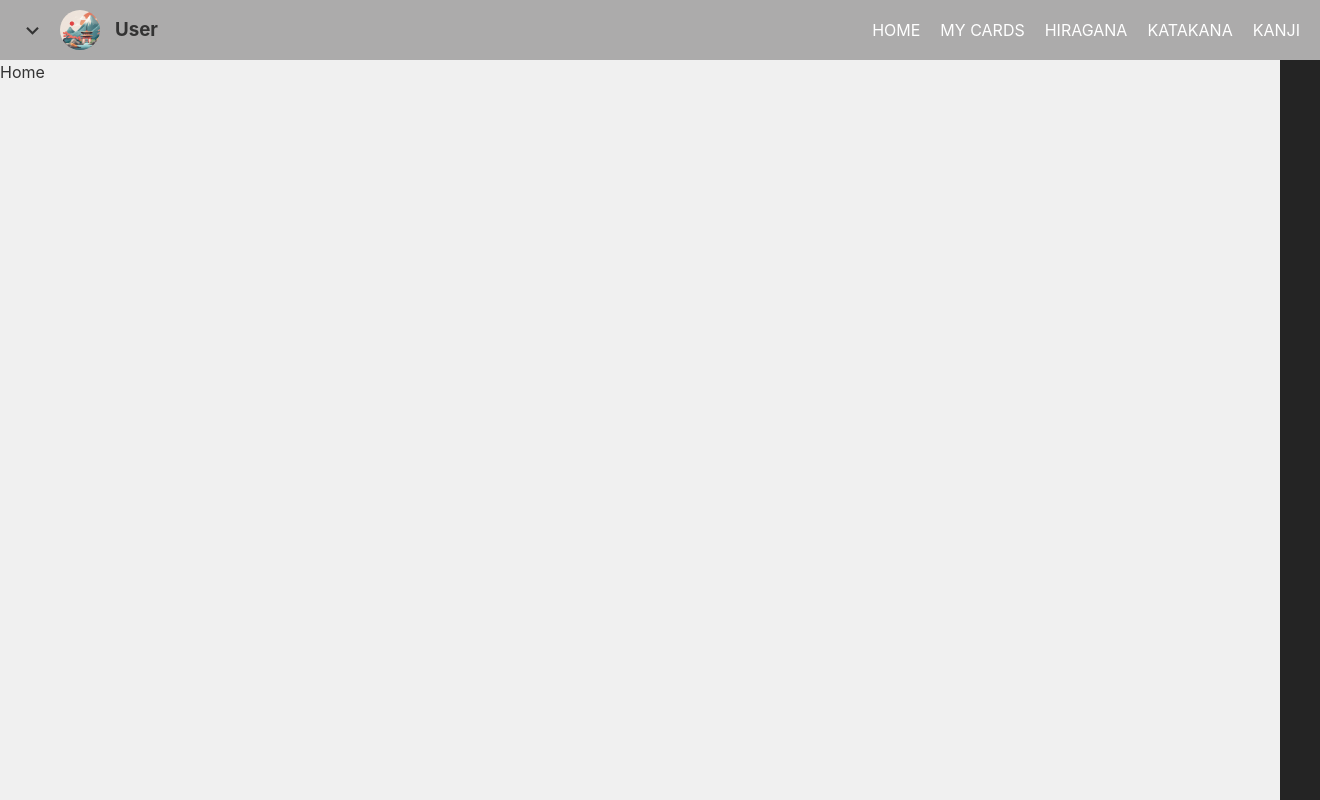
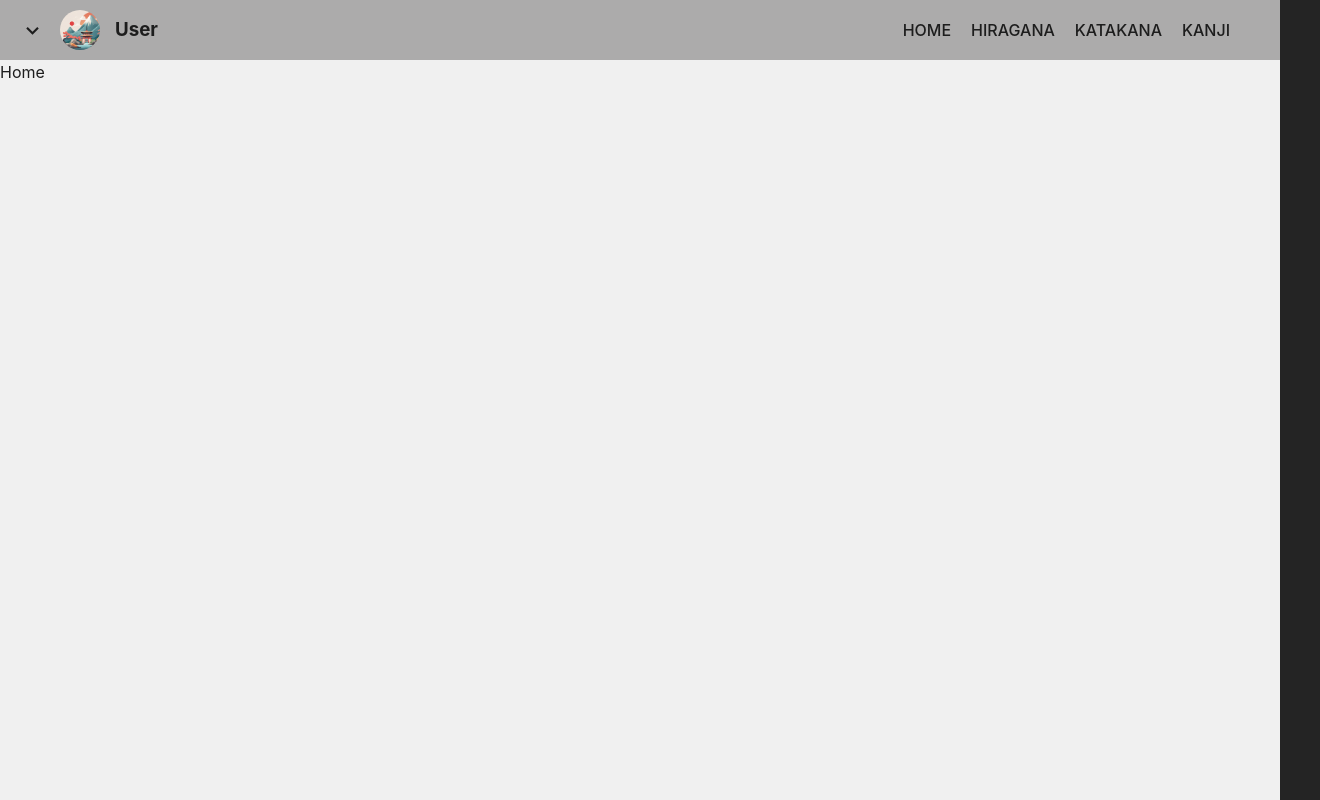
Before and after one commit to Andhalaya/flashcards-app, a React (Vite) app: page / in a window 1280 px wide. Shown: the whole page, 1320 px wide, since content can reach past the window. Built offline with nearby package versions, Linux system fonts and the light colour scheme; no server answers.

Commit message:
modo osucro, arreglado

```diff
--- a/src/App.css
+++ b/src/App.css
@@ -26,15 +26,6 @@
 }
 
 .card-container {
-  display: flex;
-  flex-direction: column;
-}
-
-.sideBar {
-  background-color: #4d4d4d;
-  bottom: 0;
-  padding: 20px;
-  flex: 20%;
   display: flex;
   flex-direction: column;
 }
--- /dev/null
+++ b/src/components/DropdowMenu/DropdowMenu.css
@@ -0,0 +1,18 @@
+.menu-item{
+    padding: 10px 70px 10px 20px;
+    display: flex;
+    align-items: center;
+    gap: 10px;
+}
+
+.menu-item a{
+    color: rgb(59, 59, 59);
+}
+
+.menu-item a:hover{
+    color: rgb(186, 95, 5);
+}
+
+.menu-item:hover{
+    background-color: #b7b7b7;
+}
--- a/src/components/DropdownMenu.jsx
+++ b/src/components/DropdowMenu/DropdownMenu.jsx
@@ -1,18 +1,23 @@
-import React from 'react';
 import { Link } from 'react-router-dom';
-import { useAuth } from '../context/AuthContext';
-import ThemeToggleButton from './ThemeToggleButton/ThemeToggleButton';
-import * as Icons from "../utils/icons";
+import { useAuth } from '../../context/AuthContext';
+import ThemeToggleButton from '../ThemeToggleButton/ThemeToggleButton';
+import * as Icons from "../../utils/icons";
+import './DropdowMenu.css'
 
 export default function DropdownMenu() {
     const { isLogged, logout, currentUser, userData } = useAuth();
     return (
         <div className='dropdown-menu'>
             {isLogged
-                ? <div className='menu-item' onClick={logout}>
+                ? <div><div className='menu-item' onClick={logout}>
                     <Icons.MdLogout className='icon'/>
                     <p>Log Out</p>
                 </div>
+                <div className='menu-item'>
+            <Icons.FaRegUser className='icon' />
+                <Link to='/profile'>Profile</Link>
+            </div>
+            </div>
                 : <div className='menu-item'>
                     <Icons.MdLogout className='icon'/>
                     <Link to='/login'>
@@ -21,10 +26,7 @@ export default function DropdownMenu() {
                 </div>
 
             }
-            <div className='menu-item'>
-            <Icons.FaRegUser className='icon' />
-                <Link to='/profile'>Profile</Link>
-            </div>
+
             <div className='menu-item'>
             <Icons.MdOutlineSettings className='icon'/>
                 <Link to='/settings'>Settings</Link>
--- a/src/components/SideBar/SideBar.jsx
+++ b/src/components/SideBar/SideBar.jsx
@@ -12,7 +12,7 @@
         <>
         <div className={`filter ${theme}`}>
             <h4>Filter By</h4>
-                <div className={`sideBar`}>
+            <div className={`sideBar ${theme}`}>
             <label>
                 <input type="radio" value="all" checked={selectedGroup === 'all'} onChange={handleChange} />
                 All
--- a/src/components/SideBar/Sidebar.css
+++ b/src/components/SideBar/Sidebar.css
@@ -1,28 +1,29 @@
 .filter {
     bottom: 0;
-    padding: 10px 10px 0px 20px ;
+    padding: 10px 10px 0px 20px;
     flex: 10%;
-  }
+}
 
-.filter.light {
-    background-color:  #f0f0f0;
+.filter.light, .sideBar.light{
+    background-color: #acabab;
     color: #333;
 }
 
-.filter.dark {
+.filter.dark,.sideBar.dark {
     background-color: #4d4d4d;
-    color: beige;
+    color: #fff;
 }
 
-.filter h4{
+.filter h4 {
     margin-top: 10px;
     margin-bottom: 10px;
 }
 
-.filter label{
-    margin:1px 0px
+.filter label {
+    margin: 1px 0px;
 }
-.sideBar{
+
+.sideBar {
     margin: 0px 20px 20px;
     display: flex;
     flex-direction: column;
--- a/src/components/TopBar/TopBar.jsx
+++ b/src/components/TopBar/TopBar.jsx
@@ -1,12 +1,14 @@
+import React, { useState } from 'react';
 import { Link } from 'react-router-dom';
-import { useState } from 'react';
 import { useAuth } from '../../context/AuthContext';
-import DropdownMenu from '../DropdownMenu';
+import { useTheme } from '../../context/ThemeContext';
+import DropdownMenu from '../DropdowMenu/DropdownMenu';
+import { MdOutlineKeyboardArrowDown } from "react-icons/md";
 import './topBar.css';
-import { MdOutlineKeyboardArrowDown } from "react-icons/md";
 
-export default function TopBar({ }) {
+export default function TopBar() {
   const { isLogged, logout, currentUser, userData } = useAuth();
+  const { theme } = useTheme();
   const [dropdownVisible, setDropdownVisible] = useState(false);
 
   const toggleDropdown = () => {
@@ -20,27 +22,30 @@ export default function TopBar({ }) {
         <div className='logo'></div>
         <h3>User</h3>
         {dropdownVisible && (
-          <DropdownMenu logout={logout}/>
+          <DropdownMenu logout={logout} />
         )}
       </div>
+      <div className='TopBar-Enlaces'>
         <ul>
-        <li>
+          <li className={`link-${theme}`}>
             <Link to='/'>HOME</Link>
           </li>
-        <li>
+          {currentUser && (
+            <li className={`link-${theme}`}>
               <Link to='/myCards'>MY CARDS</Link>
             </li>
-
-        <li>
+          )}
+          <li className={`link-${theme}`}>
             <Link to='/hiragana'>HIRAGANA</Link>
           </li>
-        <li>
+          <li className={`link-${theme}`}>
             <Link to='/katakana'>KATAKANA</Link>
           </li>
-        <li>
+          <li className={`link-${theme}`}>
             <Link to='/kanji'>KANJI</Link>
           </li>
         </ul>
       </div>
+    </div>
   );
 }
--- a/src/components/TopBar/topBar.css
+++ b/src/components/TopBar/topBar.css
@@ -1,26 +1,17 @@
 .topBar {
     background-color: #acabab;
     width: 100%;
-    top: 0;
     height: 60px;
     display: flex;
     align-items: center;
     justify-content: space-between;
-    padding: 0px 20px;
-}
-
-.topBar ul {
-    margin: 0;
-    list-style: none;
-    display: flex;
-    gap: 20px;
   }
 
   .topBar .user-info {
     position: relative;
   }
 
-.icon{
+  .icon {
     font-size: 20px;
     color: black;
   }
@@ -37,29 +28,11 @@
     z-index: 1;
   }
 
-.menu-item{
-    padding: 10px 70px 10px 20px;
-    display: flex;
-    align-items: center;
-    gap: 10px;
-}
-
-.menu-item a{
-    color: rgb(59, 59, 59);
-}
-
-.menu-item a:hover{
-    color: rgb(186, 95, 5);
-}
-
-.menu-item:hover{
-    background-color: #b7b7b7;
-}
-
   .user-info {
     display: flex;
     align-items: center;
     gap: 15px;
+    margin-left: 20px;
   }
 
   .arrow-icon {
@@ -79,3 +52,23 @@
     background-size: cover;
     border-radius: 30px;
   }
+
+  .TopBar-Enlaces ul {
+    list-style: none;
+    display: flex;
+    gap: 20px;
+    padding-right: 50px;
+  }
+
+  li a {
+    font-weight: 500;
+    font-size: medium;
+  }
+
+  .link-light a {
+    color: #1d1d1d; /* Color para el tema claro */
+  }
+
+  .link-dark a {
+    color: #fff; /* Color para el tema oscuro */
+  }
--- a/src/index.css
+++ b/src/index.css
@@ -38,7 +38,7 @@ body {
 
 body.light {
   background-color: #f0f0f0;
-  color: #333;
+  color: #1d1d1d;
 }
 
 body.dark {
--- a/src/pages/hiragana.jsx
+++ b/src/pages/hiragana.jsx
@@ -21,7 +21,7 @@ export default function Hiragana() {
                 console.log(res.data.rows)
                 setCards(res.data.rows);
             } else {
-                const res = await axios.get('http://localhost:8080/hiragana/group', {
+                const res = await axios.get('https://flashcards-server-bnie.onrender.com/hiragana/group', {
                     params: { group }
                 });
                 console.log(res.data.rows)
```
Lines whose indentation alone changed are shown as unchanged.
